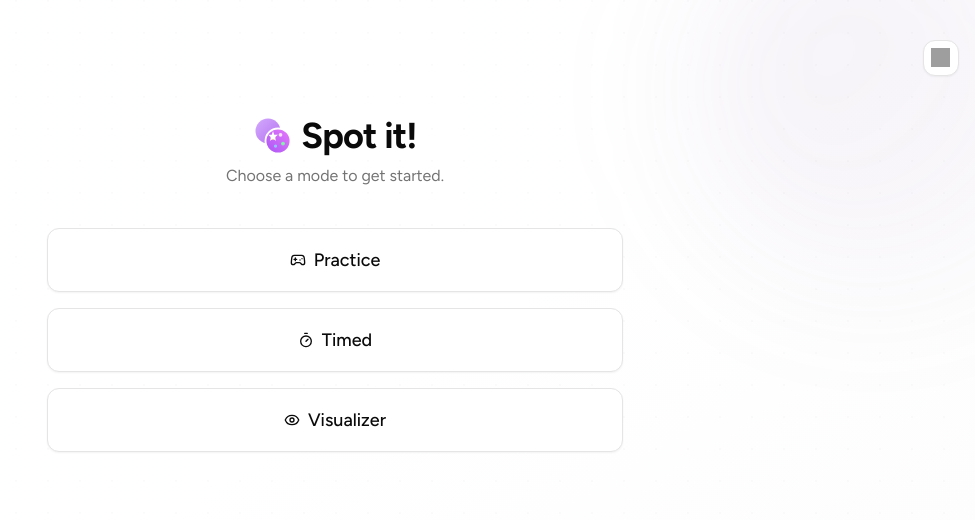
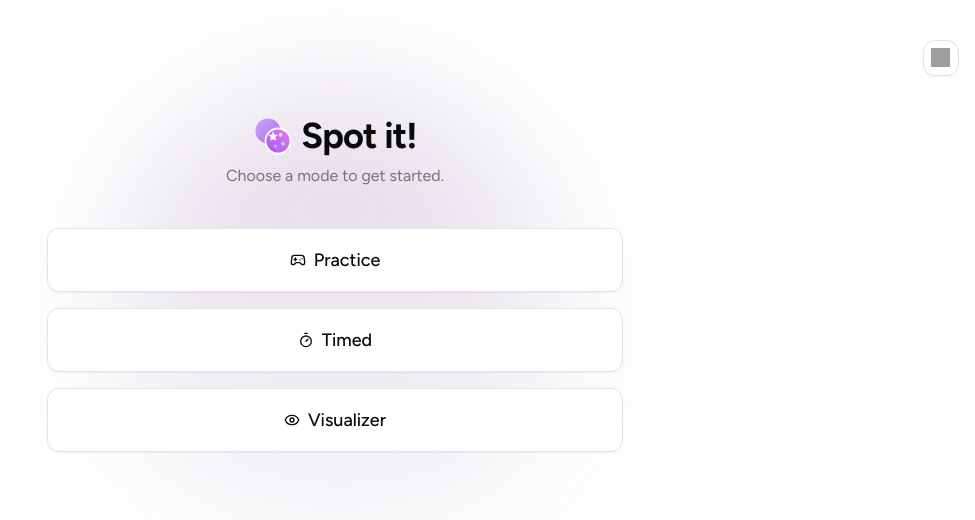
Before and after one commit to wustep/spot-it, a Next.js app: page / in a window 1280 px wide. Shown: the top 520 px of the page, without its empty margins (305-1280 px from the left). Built offline with nearby package versions, Linux system fonts and the light colour scheme; grey boxes are pictures that could not be loaded.

Commit message:
Gradient orb changes

```diff
--- a/app/[[...slug]]/page.tsx
+++ b/app/[[...slug]]/page.tsx
@@ -156,8 +156,7 @@ function Landing() {
 			{/* Decorative background elements */}
 			<div className="absolute inset-0 pointer-events-none overflow-hidden">
 				{/* Large gradient orb */}
-				<div className="absolute -top-24 -right-24 w-96 h-96 bg-gradient-to-br from-primary/10 to-primary/5 rounded-full blur-3xl" />
-				<div className="absolute -bottom-32 -left-32 w-80 h-80 bg-gradient-to-tr from-primary/8 to-transparent rounded-full blur-3xl" />
+				<div className="absolute top-24 left-1/2 -translate-x-1/2 w-[28rem] h-[28rem] bg-gradient-to-b from-primary/30 to-primary/5 dark:from-primary/15 dark:to-primary/5 rounded-full blur-3xl" />
 				{/* Subtle grid pattern */}
 				<div
 					className="absolute inset-0 opacity-[0.015] dark:opacity-[0.03]"
```
